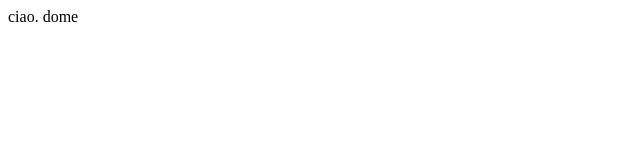
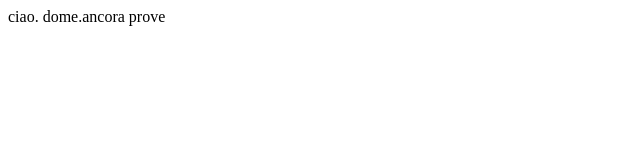
Before and after one commit to VioliHate/progettoSiw, a plain HTML site: page Ecommercio/WebContent/main.html in a window 1280 px wide. Shown: the full height of the page, 0-640 px from the left. Drawn offline with Linux system fonts and the light colour scheme.

Commit message:
permesso accettato

```diff
--- a/Ecommercio/WebContent/main.html
+++ b/Ecommercio/WebContent/main.html
@@ -5,6 +5,6 @@
 <title>Ecommercio</title>
 </head>
 <body>
-ciao. dome
+ciao. dome.ancora prove
 </body>
 </html>
```
